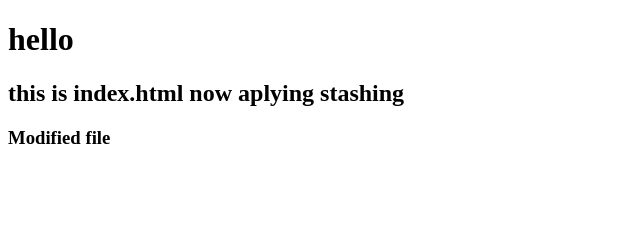
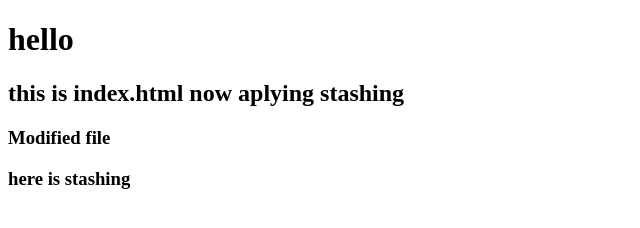
Before and after one commit to KrushiChauhan/MYDEMO, a plain HTML site: page index.html in a window 1280 px wide. Shown: the whole page, without its empty margins (0-640 px from the left). Drawn offline with Linux system fonts and the light colour scheme.

Commit message:
Final commit

```diff
--- a/index.html
+++ b/index.html
@@ -10,5 +10,6 @@
     <h1>hello</h1>
     <h2>this is index.html now aplying stashing</h2>
     <h3>Modified file</h3>
+    <h3>here is stashing</h3>
 </body>
 </html>
```
